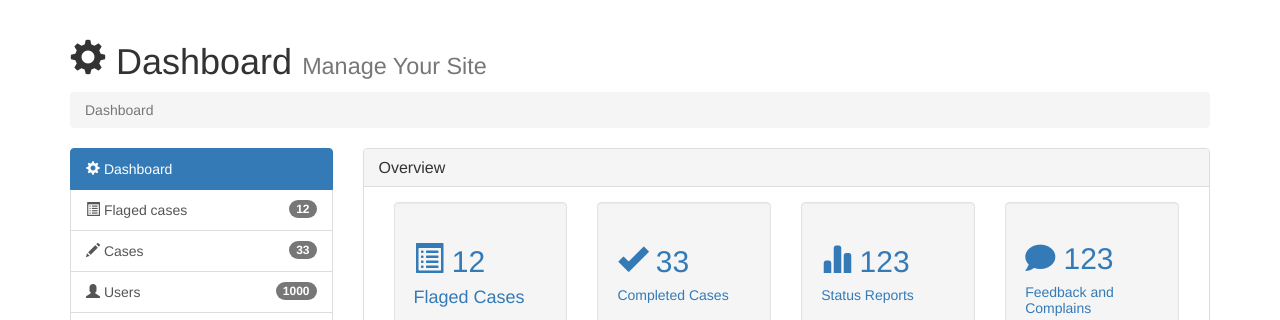
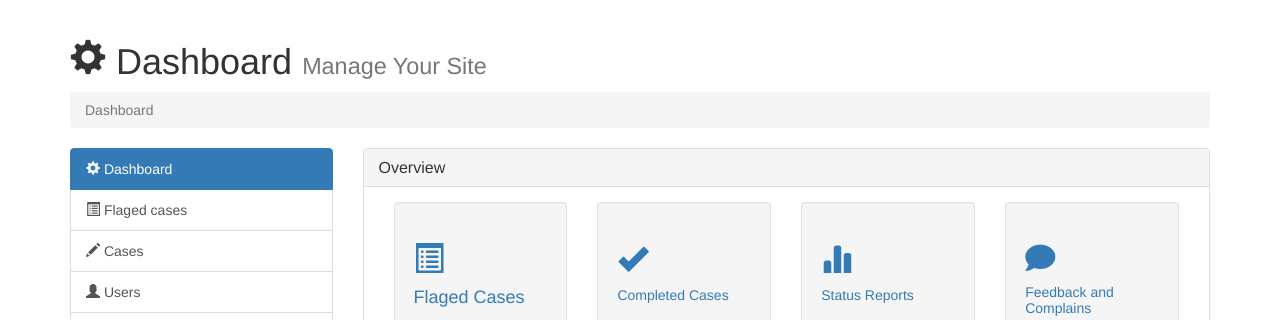
Before and after one commit to pseudo-sm/eJudiciary, a Django app: page /admin/ in a window 1280 px wide. Shown: the part 53-373 px from the top of the page. Run offline with Django 3.2, Linux system fonts and the light colour scheme; data that the repository does not hold is empty; some libraries are stand-ins or nearby versions.

Commit message:
admin index test commit

```diff
--- a/ejapp/templates/admin2/index.html
+++ b/ejapp/templates/admin2/index.html
@@ -68,11 +68,11 @@
               <a href="index.html" class="list-group-item active main-color-bg">
                 <span class="glyphicon glyphicon-cog" aria-hidden="true"></span> Dashboard
               </a>
-              <a href="flag.html" class="list-group-item"><span class="glyphicon glyphicon-list-alt" aria-hidden="true"></span> Flaged cases <span class="badge">12</span></a>
-              <a href="cases.html" class="list-group-item"><span class="glyphicon glyphicon-pencil" aria-hidden="true"></span> Cases <span class="badge">33</span></a>
-              <a href="users.html" class="list-group-item"><span class="glyphicon glyphicon-user" aria-hidden="true"></span> Users <span class="badge">1000</span></a>
-              <a href="users.html" class="list-group-item"><span aria-hidden="true"><img src="./svgs/balance3.png" class="resize_svg"></span> Advocates <span class="badge">400</span></a>
-              <a href="users.html" class="list-group-item"><span aria-hidden="true"><img src="./svgs/auction.png" class="resize_svg"></span> Judges <span class="badge">100</span></a>
+              <a href="flag.html" class="list-group-item"><span class="glyphicon glyphicon-list-alt" aria-hidden="true"></span> Flaged cases </a>
+              <a href="cases.html" class="list-group-item"><span class="glyphicon glyphicon-pencil" aria-hidden="true"></span> Cases </a>
+              <a href="users.html" class="list-group-item"><span class="glyphicon glyphicon-user" aria-hidden="true"></span> Users </a>
+              <a href="users.html" class="list-group-item"><span aria-hidden="true"><img src="./svgs/balance3.png" class="resize_svg"></span> Advocates </a>
+              <a href="users.html" class="list-group-item"><span aria-hidden="true"><img src="./svgs/auction.png" class="resize_svg"></span> Judges </a>
             </div>
 
           </div>
@@ -87,7 +87,7 @@
                 <a>
                     <div class="col-md-3">
                     <div class="well dash-box">
-                        <h2><span class="glyphicon glyphicon-list-alt" aria-hidden="true"></span> 12</h2>
+                        <h2><span class="glyphicon glyphicon-list-alt" aria-hidden="true"></span> </h2>
                         <h4>Flaged Cases</h4>
                     </div>
                     </div>
@@ -95,7 +95,7 @@
                 <a>
                     <div class="col-md-3 ">
                     <div class="well dash-box">
-                        <h2><span class="glyphicon glyphicon-ok" aria-hidden="true"></span> 33</h2>
+                        <h2><span class="glyphicon glyphicon-ok" aria-hidden="true"></span> </h2>
                         <h5>Completed Cases</h5>
                     </div>
                     </div>
@@ -103,7 +103,7 @@
                 <a>
                     <div class="col-md-3">
                     <div class="well dash-box">
-                        <h2><span class="glyphicon glyphicon-stats" aria-hidden="true"></span> 123</h2>
+                        <h2><span class="glyphicon glyphicon-stats" aria-hidden="true"></span> </h2>
                         <h5>Status Reports</h5>
                     </div>
                     </div>
@@ -111,7 +111,7 @@
                 <a>
                     <div class="col-sm-3 ">
                         <div class="well dash-box ">
-                        <h2><span aria-hidden="true"><i class="fas fa-comment"></i></span> 123</h2>
+                        <h2><span aria-hidden="true"><i class="fas fa-comment"></i></span> </h2>
                         <h5>Feedback and Complains</h5>
                         </div>
                     </div>
```
